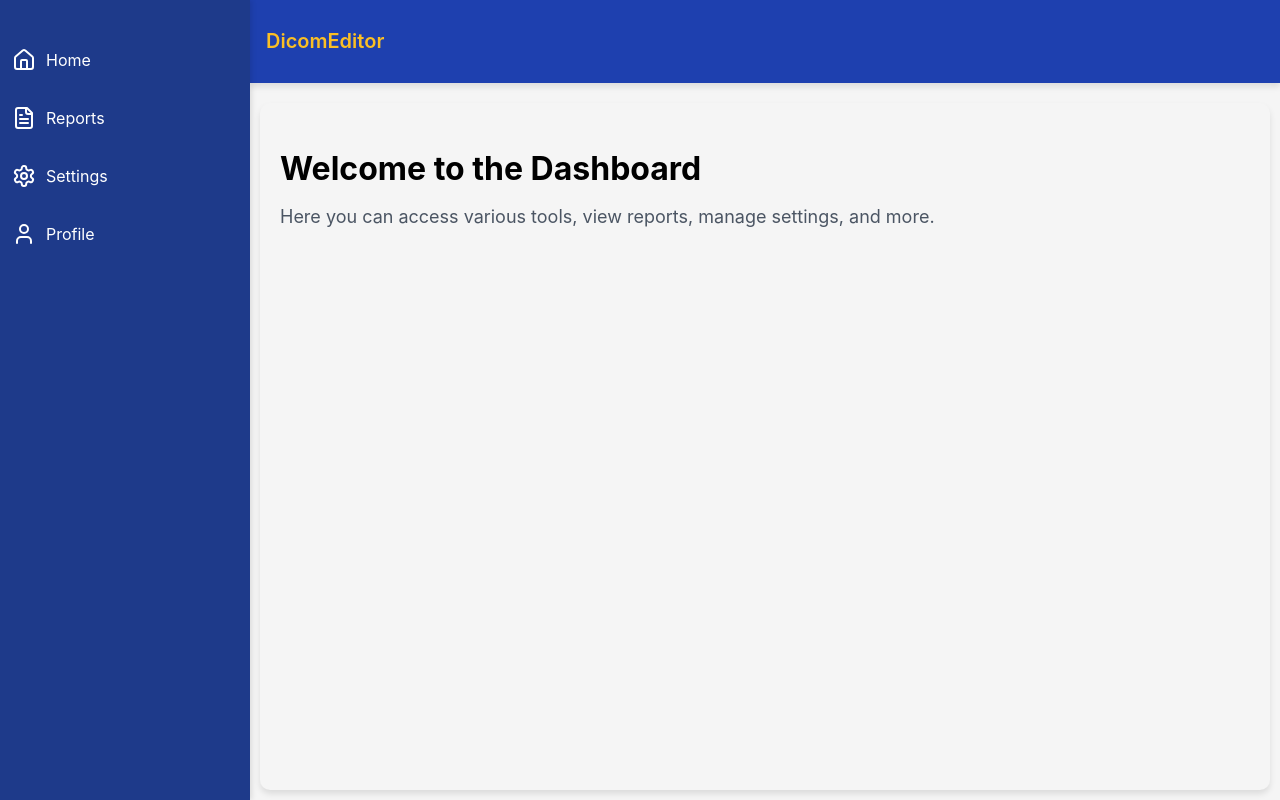
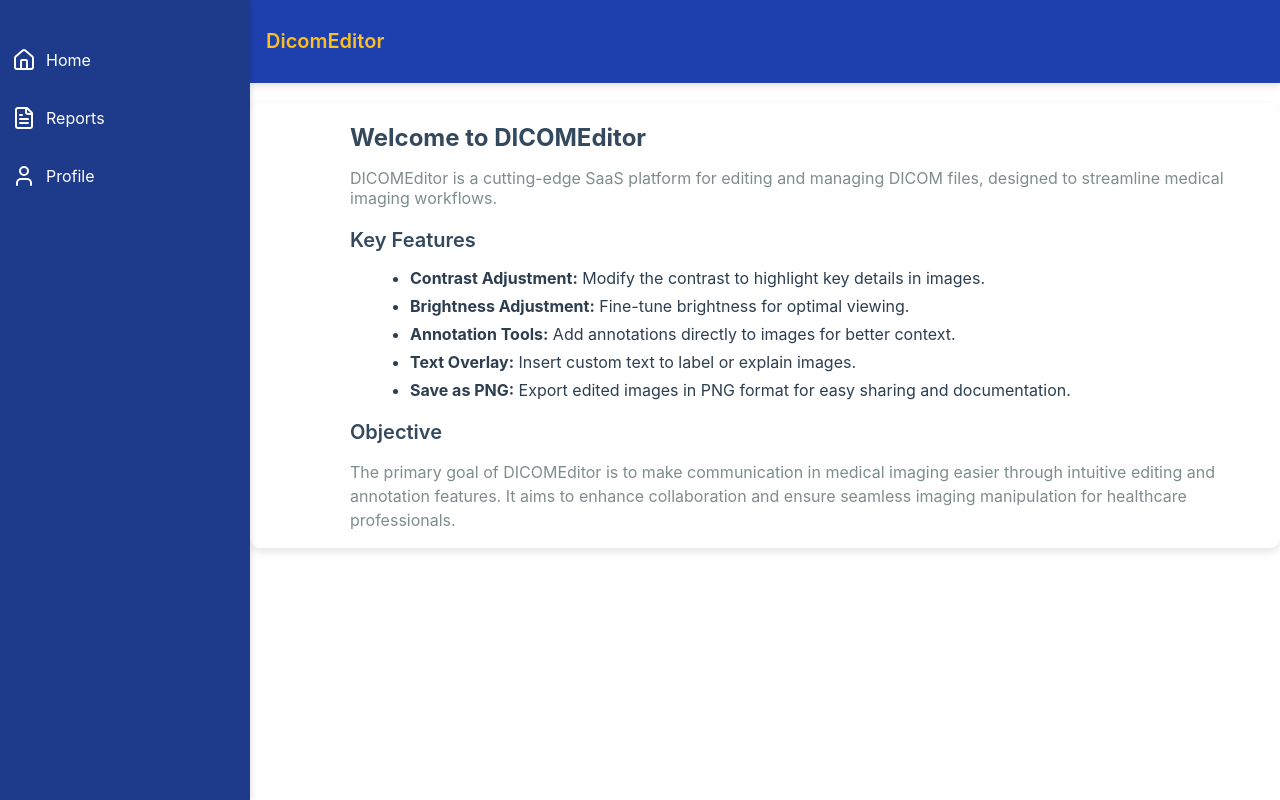
Before and after one commit to SrujanRaghavendraS/Eddic, a React (Create React App) app: page /dashboard in a window 1280 px wide. Built offline with nearby package versions, Linux system fonts and the light colour scheme.

Commit message:
css updated and new pages added

```diff
--- a/src/App.js
+++ b/src/App.js
@@ -3,6 +3,7 @@ import { BrowserRouter as Router, Route, Routes } from 'react-router-dom';
 import HomePage from './Home'; // Adjust the path if necessary
 import Dashboard from './dashboard'; // Adjust the path if necessary
 import Reports from './reports';
+import ProfilePage from './profile';
 const App = () => {
   return (
     <Router>
@@ -10,6 +11,7 @@ const App = () => {
         <Route path="/" element={<HomePage />} />
         <Route path="/dashboard" element={<Dashboard />} />
         <Route path="/reports" element={<Reports />} />
+        <Route path="/profile" element={<ProfilePage/>}/>
       </Routes>
     </Router>
   );
--- a/src/components/Sidebar.js
+++ b/src/components/Sidebar.js
@@ -113,12 +113,7 @@ const Sidebar = () => {
                 <span className="nav-text">Reports</span>
               </a>
             </li>
-            <li>
-              <a href="/settings" className="nav-item">
-                <Settings className="nav-icon" />
-                <span className="nav-text">Settings</span>
-              </a>
-            </li>
+
             <li>
               <a href="/profile" className="nav-item">
                 <User className="nav-icon" />
--- a/src/components/modal.css
+++ b/src/components/modal.css
@@ -16,18 +16,20 @@
 /* Modal content styling */
 .modal-content {
   background-color: #ffffff; /* White background for the content */
-  padding: 30px;
+  padding: 5px;
   border-radius: 12px; /* Rounded corners for a softer look */
   width: 80%;
-  max-width: 900px;
+  max-width: 950px;
   box-shadow: 0 4px 20px rgba(0, 0, 0, 0.1); /* Soft shadow for depth */
   display: flex;
   flex-direction: column;
-  justify-content: center;
+  justify-content: center; /* Vertically center content */
+  align-items: center; /* Horizontally center content */
   position: relative;
   overflow-y: auto;
-  max-height: 80vh;
+  max-height: 90vh;
 }
+
 
 /* Close button */
 .close-btn {
--- a/src/components/modal.js
+++ b/src/components/modal.js
@@ -234,10 +234,10 @@ const Modal = ({ isOpen, onClose, filePath }) => {
             <button onClick={toggleTextMode} className="control-btn">
               <Text size={20} /> {isTextMode ? 'Stop Text' : 'Add Text'}
             </button>
-            <button onClick={() => adjustBrightness(70)} className="control-btn">
+            <button onClick={() => adjustBrightness(-70)} className="control-btn">
               <Sun size={20} /> Brightness +
             </button>
-            <button onClick={() => adjustBrightness(-70)} className="control-btn">
+            <button onClick={() => adjustBrightness(+70)} className="control-btn">
               <Moon size={20} /> Brightness -
             </button>
             <button onClick={() => adjustContrast(70)} className="control-btn">
--- a/src/dashboard.css
+++ b/src/dashboard.css
@@ -1,94 +1,135 @@
-/* Overall dashboard container */
+/* Dashboard Container */
 .dashboard-container {
   display: flex;
-  height: 100vh;
-  width: 100%;
-  overflow: auto;
 }
-.sidebar {
-  background-color: #1e3a8a; /* Blue background */
-  color: white;
-  height: 100%;
-  width: 250px; /* Default width for large screens */
-  position: fixed; /* Fixed position for sidebar */
-  top: 0;
-  left: 0;
-  transition: transform 0.3s ease-in-out;
-  z-index: 1000; /* Keep the sidebar on top */
+
+/* Sidebar Container */
+.sidebar-container {
+  width: 250px;
+}
+
+
+/* Main Content */
+.main-content {
+  flex: 1;
   display: flex;
   flex-direction: column;
+  width: calc(100% - 250px); /* Adjust width when sidebar is visible */
+  transition: width 0.3s ease; /* Smooth transition for sidebar collapse */
+  padding-left: 20px; /* Add space on left when sidebar is collapsed */
 }
 
-/* Main content area */
-.main-content {
-  flex-grow: 1;
-  display: flex;
-  flex-direction: column;
-  background-color: #f5f5f5;
-  padding-left: 250px; /* Default padding when sidebar is not collapsed */
-  transition: padding-left 0.3s ease;
+/* Content Section */
+.content {
+  flex: 1;
+  background: #ffffff;
+  border-radius: 10px;
+  padding-left: 100px;
+  box-shadow: 0 4px 8px rgba(0, 0, 0, 0.1);
+  overflow-y: auto; /* Scrollable content area */
 }
 
-/* Content section */
-.content {
-  padding: 20px;
-  background-color: #f5f5f5;
-  flex-grow: 1;
-  border-radius: 10px;
-  margin: 10px;
-  box-shadow: 0 4px 6px rgba(0, 0, 0, 0.1);
-}
-
-/* Title and Description Styles */
+/* Titles and Text */
 .title {
-  font-size: 2rem;
+  font-size: 24px;
+  font-weight: bold;
+  color: #34495e;
   margin-bottom: 10px;
 }
 
 .description {
-  font-size: 1.125rem;
-  color: #4b5563;
+  font-size: 16px;
+  color: #7f8c8d;
+  margin-bottom: 20px;
 }
 
-/* Navbar styles */
-.navbar {
+/* Sections */
+.features-section,
+.objective-section {
+  margin-top: 20px;
+}
+
+.section-title {
+  font-size: 20px;
+  color: #34495e;
+  margin-bottom: 10px;
+}
+
+/* Feature List */
+.features-list {
+  list-style-type: disc;
+  margin-left: 20px;
+  color: #2c3e50;
+}
+
+.features-list li {
+  margin-bottom: 8px;
+}
+
+/* Objective Description */
+.objective-description {
+  font-size: 16px;
+  color: #7f8c8d;
+  line-height: 1.5;
+}
+
+/* Cards Container */
+.cards-container {
+  display: flex;
+  gap: 20px;
+  margin-top: 20px;
+}
+
+.card {
   background-color: #2563eb;
   color: white;
-  padding: 10px;
-  text-align: center;
+  padding: 20px;
+  border-radius: 8px;
+  width: 200px;
+  box-shadow: 0 4px 8px rgba(0, 0, 0, 0.1);
 }
 
-.navbar-logo span {
-  font-size: 1.5rem;
+.card-title {
+  font-size: 18px;
   font-weight: bold;
 }
 
-/* Responsive Design */
-@media screen and (max-width: 1024px) {
-  .sidebar {
-    width: 60px; /* Adjust sidebar width when collapsed */
+.card-description {
+  font-size: 14px;
+}
+
+/* Add Card */
+.add-card {
+  background-color: #4CAF50; /* Green background for Add card */
+  display: flex;
+  justify-content: center;
+  align-items: center;
+  flex-direction: column;
+}
+
+.add-sign {
+  font-size: 40px;
+  color: white;
+}
+
+.add-description {
+  font-size: 14px;
+  color: white;
+  margin-top: 10px;
+}
+
+/* Responsive Layout */
+@media (max-width: 768px) {
+  .dashboard-container {
+    flex-direction: column; /* Stack items vertically */
   }
+
+  .sidebar-container {
+    width: 0; /* Collapse sidebar by default */
+  }
+
   .main-content {
-    padding-left: 60px; /* Adjust padding when sidebar collapses */
+    width: 100%; /* Full width for main content */
+    padding-left: 20px; /* Add space to the left */
   }
 }
-
-@media screen and (max-width: 768px) {
-  .main-content {
-    padding-left: 60px;
-  }
-  .content {
-    padding: 10px;
-    margin: 6px;
-  }
-}
-
-@media screen and (max-width: 480px) {
-  .main-content {
-    padding-left: 50px;
-  }
-  .content {
-    padding: 8px;
-    margin: 4px;
-  }
-}
--- a/src/dashboard.js
+++ b/src/dashboard.js
@@ -17,10 +17,26 @@ const Dashboard = () => {
 
         {/* Content */}
         <main className="content">
-          <h2 className="title">Welcome to the Dashboard</h2>
+          <h2 className="title">Welcome to DICOMEditor</h2>
           <p className="description">
-            Here you can access various tools, view reports, manage settings, and more.
+            DICOMEditor is a cutting-edge SaaS platform for editing and managing DICOM files, designed to streamline medical imaging workflows.
           </p>
+          <div className="features-section">
+            <h3 className="section-title">Key Features</h3>
+            <ul className="features-list">
+              <li><strong>Contrast Adjustment:</strong> Modify the contrast to highlight key details in images.</li>
+              <li><strong>Brightness Adjustment:</strong> Fine-tune brightness for optimal viewing.</li>
+              <li><strong>Annotation Tools:</strong> Add annotations directly to images for better context.</li>
+              <li><strong>Text Overlay:</strong> Insert custom text to label or explain images.</li>
+              <li><strong>Save as PNG:</strong> Export edited images in PNG format for easy sharing and documentation.</li>
+            </ul>
+          </div>
+          <div className="objective-section">
+            <h3 className="section-title">Objective</h3>
+            <p className="objective-description">
+              The primary goal of DICOMEditor is to make communication in medical imaging easier through intuitive editing and annotation features. It aims to enhance collaboration and ensure seamless imaging manipulation for healthcare professionals.
+            </p>
+          </div>
         </main>
       </div>
     </div>
--- /dev/null
+++ b/src/profile.js
@@ -0,0 +1,184 @@
+import React from 'react';
+import Sidebar from './components/Sidebar';  // Sidebar component
+import Navbar from './components/Navbar';   // Navbar component
+import { Github, Linkedin, Mail, Phone } from 'lucide-react'; // Icons from lucide-react
+
+const ProfilePage = () => {
+  return (
+    <div className="profile-page-container">
+      {/* Sidebar inherited */}
+      <div className="sidebar-container">
+        <Sidebar />
+      </div>
+
+      <div className="main-content">
+        {/* Navbar inherited */}
+        <Navbar />
+
+        {/* Profile Content */}
+        <main className="content">
+          <div className="profile-container">
+            <div className="profile-header">
+              <h1 className="profile-name">Srujan Raghavendra S</h1>
+            </div>
+
+            <div className="profile-details">
+              <div className="detail-item">
+                <Mail size={24} color="#000" />
+                <span className="detail-text">srujan9712@gmail.com</span>
+              </div>
+
+              <div className="detail-item">
+                <Phone size={24} color="#000" />
+                <span className="detail-text">+91 9110415398</span>
+              </div>
+
+              <div className="detail-item">
+                <Github size={24} color="#000" />
+                <span className="detail-text">
+                  <a href="https://github.com/SrujanRaghavendraS" target="_blank" rel="noopener noreferrer">
+                    github.com/SrujanRaghavendraS
+                  </a>
+                </span>
+              </div>
+
+              <div className="detail-item">
+                <Linkedin size={24} color="#000" />
+                <span className="detail-text">
+                  <a href="https://www.linkedin.com/in/srujan-raghavendra-s/" target="_blank" rel="noopener noreferrer">
+                    linkedin.com/in/SrujanRaghavendraS
+                  </a>
+                </span>
+              </div>
+            </div>
+          </div>
+        </main>
+      </div>
+
+      {/* Inline CSS */}
+      <style jsx>{`
+        /* Reset body margin and padding */
+        body {
+          margin: 0;
+          padding: 0;
+          box-sizing: border-box;
+        }
+
+        .profile-page-container {
+          display: flex;
+          height: 100vh;
+          flex-direction: row;
+        }
+
+        .sidebar-container {
+          width: 250px;
+          background-color: #333;
+          color: white;
+          height: 100vh;
+        }
+
+        .main-content {
+          flex-grow: 1;
+          display: flex;
+          flex-direction: column;
+        }
+
+        .profile-container {
+          padding: 20px;
+          background-color: #f4f4f4;
+          border-radius: 8px;
+          box-shadow: 0 4px 8px rgba(0, 0, 0, 0.1);
+          margin-top: 20px; /* Reduced margin for better alignment */
+          width: auto; /* Automatically adjust width */
+          margin-right:40px;
+        }
+
+        .profile-header {
+          text-align: center;
+        }
+
+        .profile-name {
+          font-size: 30px;
+          font-weight: bold;
+          color: #333;
+        }
+
+        .detail-item {
+          display: flex;
+          align-items: center;
+          margin-bottom: 15px;
+        }
+
+        .detail-item .lucide-react {
+          margin-right: 10px;
+        }
+
+        .detail-text {
+          font-size: 16px;
+          color: #333;
+        }
+
+        .detail-text a {
+          color: #2563eb;
+          text-decoration: none;
+        }
+
+        .detail-text a:hover {
+          text-decoration: underline;
+        }
+
+        /* Responsive Design */
+        @media (max-width: 768px) {
+          .profile-page-container {
+            flex-direction: column;
+          }
+
+          .sidebar-container {
+            width: 100%;
+            height: auto;
+          }
+
+          .main-content {
+            padding: 10px;
+          }
+
+          .profile-container {
+            padding: 15px;
+          }
+
+          .profile-name {
+            font-size: 24px;
+          }
+
+          .detail-text {
+            font-size: 14px;
+          }
+
+          .detail-item {
+            margin-bottom: 10px;
+          }
+        }
+
+        @media (max-width: 480px) {
+          .profile-name {
+            font-size: 20px;
+          }
+
+          .detail-text {
+            font-size: 12px;
+          }
+
+          .profile-container {
+            padding: 10px;
+          }
+
+          .detail-item {
+            margin-bottom: 8px;
+          }
+        }
+      `}</style>
+    </div>
+  );
+};
+
+export default ProfilePage;
--- a/src/reports.css
+++ b/src/reports.css
@@ -19,6 +19,7 @@
     display: flex;
     gap: 20px;
     margin-top: 20px;
+    padding: 20px;
   }
 
   .card {
--- a/src/reports.js
+++ b/src/reports.js
@@ -9,11 +9,14 @@ const Reports = () => {
   const [filePath, setFilePath] = useState('');
 
   const handleSampleReportClick = () => {
-    // Pass a predefined path when the first card is clicked
-    const predefinedPath = '/path/to/sample/report.dcm'; // Change this to your actual path
-    setFilePath(predefinedPath);
-    setIsModalOpen(true);
+    // Correct file path for public folder
+    const predefinedPath = '/Vida_Knee.MR.Comp_DR-Gain_DR.1005.1.2021.04.27.14.44.20.58.57125557.dcm'; // Assuming the file is in the public folder
+
+    // Set the file path and open the modal
+    setFilePath(predefinedPath);  // Set the path of the sample report
+    setIsModalOpen(true);  // Open the modal
   };
+
 
   const handleAddReportClick = () => {
     // Open file explorer when the "Add New Report" card is clicked
```
Also changed, not shown: 1 other file (tests, documents, lock files or other folders).
